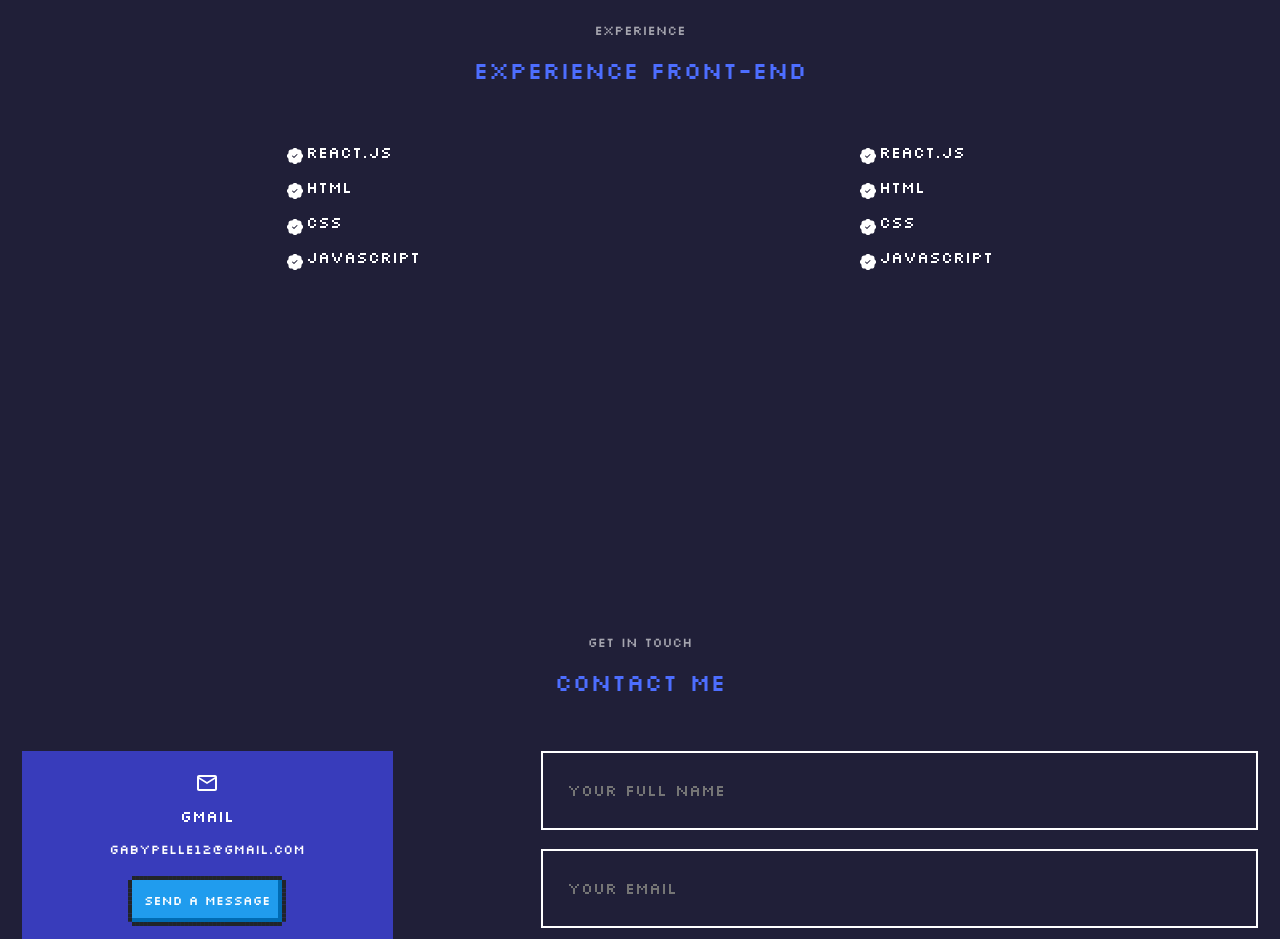
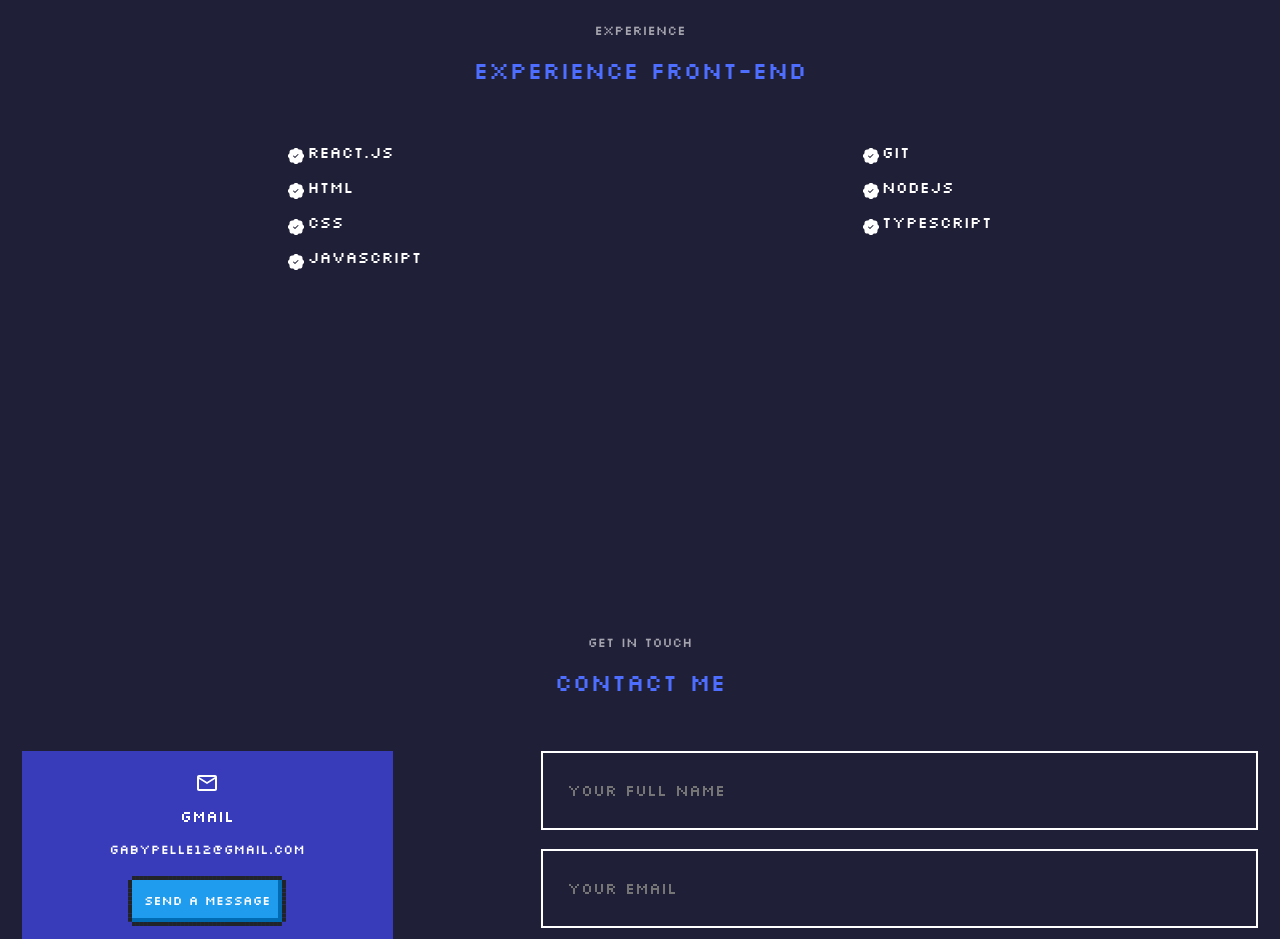
Before and after one commit to pellegabriel/curriculum, a React (Create React App) app: page / in a window 1280 px wide. Shown: the part 2600-3539 px from the top of the page. Built offline with nearby package versions, Linux system fonts and the light colour scheme.

Commit message:
web commit

```diff
--- a/src/components/experience/Experience.jsx
+++ b/src/components/experience/Experience.jsx
@@ -8,7 +8,6 @@ const Experience = () => {
             <h2>Experience Front-end</h2>
 
             <div className="container-experience__container">
-                <div className="experience__frontend">
                     <div className="experience__content">
                         <article className="experience__details">
                             <BsPatchCheckFill />
@@ -27,27 +26,20 @@ const Experience = () => {
                             <h4>JavaScript</h4>
                         </article>
                     </div>
-                </div>
-                <div className="experience__soft">
                     <div className="experience__content">
                         <article className="experience__details">
                             <BsPatchCheckFill />
-                            <h4>React.js</h4>
+                            <h4>Git</h4>
                         </article>
                         <article className="experience__details">
                             <BsPatchCheckFill />
-                            <h4>HTML</h4>
+                            <h4>NodeJs</h4>
                         </article>
                         <article className="experience__details">
                             <BsPatchCheckFill />
-                            <h4>CSS</h4>
-                        </article>
-                        <article className="experience__details">
-                            <BsPatchCheckFill />
-                            <h4>JavaScript</h4>
+                            <h4>TypeScript</h4>
                         </article>
                     </div>
-                </div>
             </div>
         </section>
     )
--- a/src/components/header/CTA.jsx
+++ b/src/components/header/CTA.jsx
@@ -3,7 +3,7 @@ import React from "react";
 const CTA = () => {
     return (
         <div className="cta">
-            <a href='/CV.docx' className="nes-btn">Download CV</a>
+            <a href='/CV.pdf' className="nes-btn">Download CV</a>
             <a href="#contact" className="nes-btn is-primary">MORE ABOUT ME</a>
         </div>
     )
```
Also changed, not shown: 2 other files (tests, documents, lock files or other folders).
